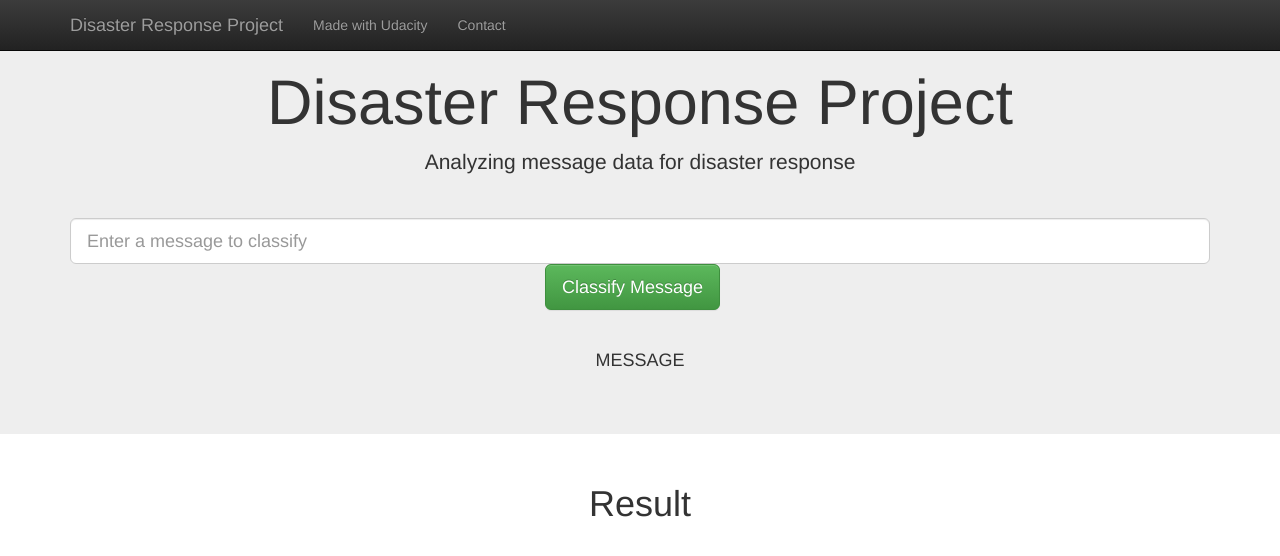
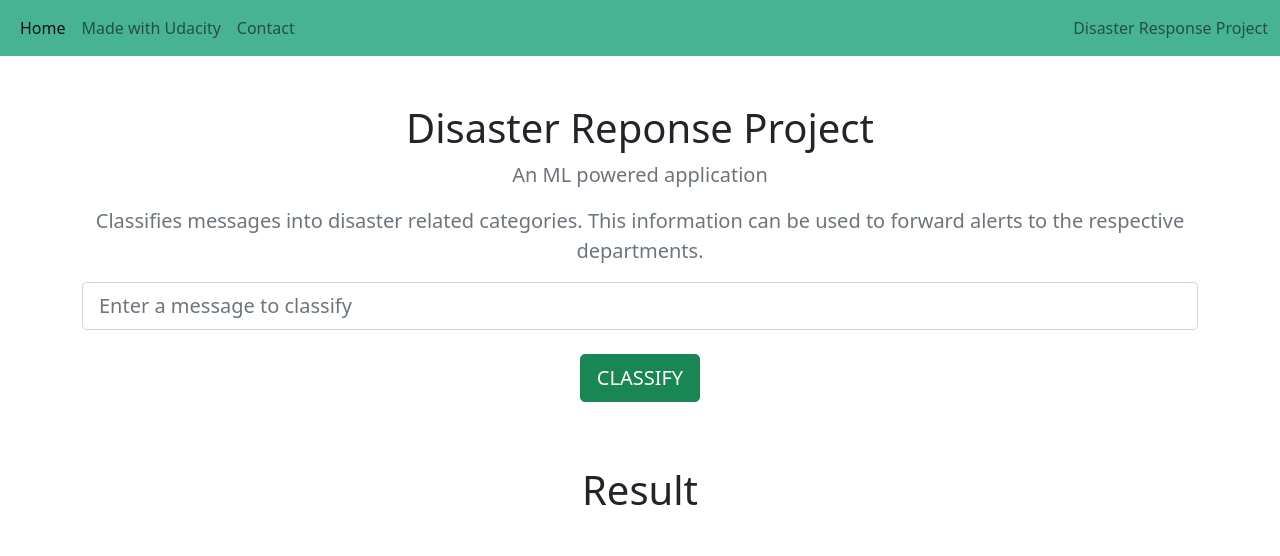
Before and after one commit to vishnu-raju/disaster-response-pipeline, a Flask app: template app/templates/go.html in a window 1280 px wide. Shown: the top 556 px of the page. Run offline with Flask 2, Linux system fonts and the light colour scheme; the template is opened without the code that fills it, so the values that code supplies are empty; parts of the project's set-up code (start-up, migrations or seed data) failed here and were passed over; some libraries are stand-ins or nearby versions.

Commit message:
Updated master.html with newer bootstrap components

```diff
--- a/app/templates/master.html
+++ b/app/templates/master.html
@@ -7,55 +7,58 @@
 
         <title>Disasters</title>
 
-    <link rel="stylesheet" href="https://maxcdn.bootstrapcdn.com/bootstrap/3.3.7/css/bootstrap.min.css" integrity="sha384-BVYiiSIFeK1dGmJRAkycuHAHRg32OmUcww7on3RYdg4Va+PmSTsz/K68vbdEjh4u" crossorigin="anonymous">
-    <link rel="stylesheet" href="https://maxcdn.bootstrapcdn.com/bootstrap/3.3.7/css/bootstrap-theme.min.css" integrity="sha384-rHyoN1iRsVXV4nD0JutlnGaslCJuC7uwjduW9SVrLvRYooPp2bWYgmgJQIXwl/Sp" crossorigin="anonymous">
+       <link href="https://cdn.jsdelivr.net/npm/bootstrap@5.0.0-beta2/dist/css/bootstrap.min.css" rel="stylesheet" integrity="sha384-BmbxuPwQa2lc/FVzBcNJ7UAyJxM6wuqIj61tLrc4wSX0szH/Ev+nYRRuWlolflfl" crossorigin="anonymous">
+        <script src="https://cdn.jsdelivr.net/npm/bootstrap@5.0.0-beta2/dist/js/bootstrap.bundle.min.js" integrity="sha384-b5kHyXgcpbZJO/tY9Ul7kGkf1S0CWuKcCD38l8YkeH8z8QjE0GmW1gYU5S9FOnJ0" crossorigin="anonymous"></script>
         <script src="https://ajax.googleapis.com/ajax/libs/jquery/3.3.1/jquery.min.js"></script>
         <script src="https://cdn.plot.ly/plotly-latest.min.js"></script>
     </head>
 
     <body>
 
-<nav class="navbar navbar-inverse navbar-fixed-top">
-    <div class="container">
-        <div class="navbar-header">
-            <a class="navbar-brand" href="/">Disaster Response Project</a>
-        </div>
-        <div id="navbar" class="collapse navbar-collapse">
-            <ul class="nav navbar-nav">
-                <li><a href="https://www.udacity.com/">Made with Udacity</a></li>
-                <li><a href="https://github.com/">Contact</a></li>
+        <nav class="navbar navbar-expand-lg navbar-light" style="background-color: #48b393;">
+          <div class="container-fluid">
+            <button class="navbar-toggler" type="button" data-bs-toggle="collapse" data-bs-target="#navbarText" aria-controls="navbarText" aria-expanded="false" aria-label="Toggle navigation">
+              <span class="navbar-toggler-icon"></span>
+            </button>
+            <div class="collapse navbar-collapse" id="navbarText">
+              <ul class="navbar-nav me-auto mb-2 mb-lg-0">
+                <li class="nav-item">
+                  <a class="nav-link active" aria-current="page" href="/">Home</a>
+                </li>
+                <li class="nav-item">
+                  <a class="nav-link" href="https://www.udacity.com/">Made with Udacity</a>
+                </li>
+                <li class="nav-item">
+                  <a class="nav-link" href="https://github.com/vishnu-raju">Contact</a>
+                </li>
               </ul>
+              <span class="navbar-text">
+                Disaster Response Project
+              </span>
             </div>
           </div>
         </nav>
 
-
-<div class="jumbotron">
-    <div class="container">
-        <h1 class="text-center">Disaster Response Project</h1>
-        <p class="text-center">Analyzing message data for disaster response</p>
-        <hr />
-
-        <div class="row">
-            <div class="col-lg-12 form-group-lg">
+        <section class="py-6 text-center container">
+            <div class="row py-lg-5">
+              <div class="col-lg-12 col-md-12 mx-auto">
+                <h1 class="fw-light">Disaster Reponse Project</h1>
+                <p class="lead text-muted">An ML powered application</p>
+                <p class="lead text-muted">Classifies messages into disaster related categories. This information can be used to forward alerts to the respective departments.</p>
+                <p>
                   <form action="/go" method="get">
-                    <input type="text" class="form-control form-control-lg" name="query" placeholder="Enter a message to classify">
-                    <div class="col-lg-offset-5">
-                        <button type="submit" class="btn btn-lg btn-success">Classify Message</button>
-                    </div>
+                    <input type="text" class="form-control form-control-lg" name="query" placeholder="Enter a message to classify"><br>
+                    <button type="submit" class="btn btn-lg btn-success">CLASSIFY</button>
                   </form>
+                </p>
               </div>
             </div>
-
-        {% block message %}
-        {% endblock %}
-    </div>
-</div>
+        </section>
 
         <div class="container">
             {% block content %}
                 <div class="page-header">
-            <h1 class="text-center">Overview of Training Dataset</h1>
+                    <h1 class="text-center fw-light">Overview of Training Dataset</h1>
                 </div>
             {% endblock %}
 
```
Lines whose indentation alone changed are shown as unchanged.
